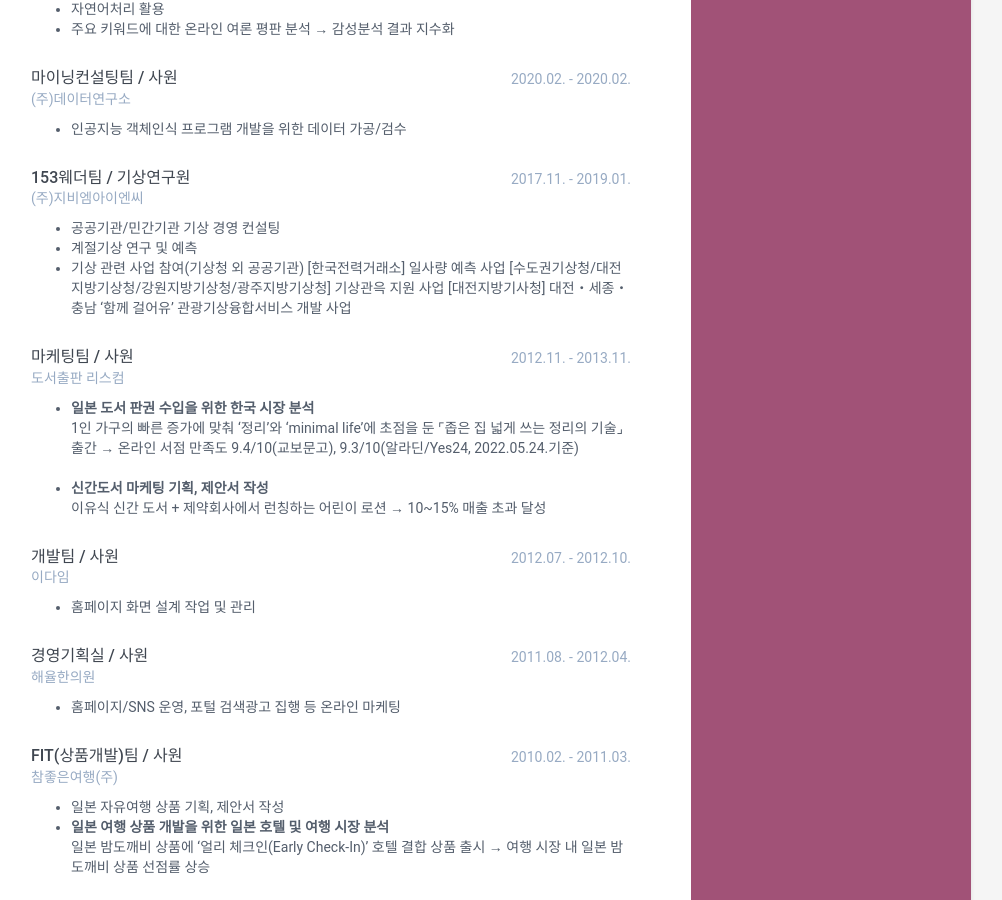
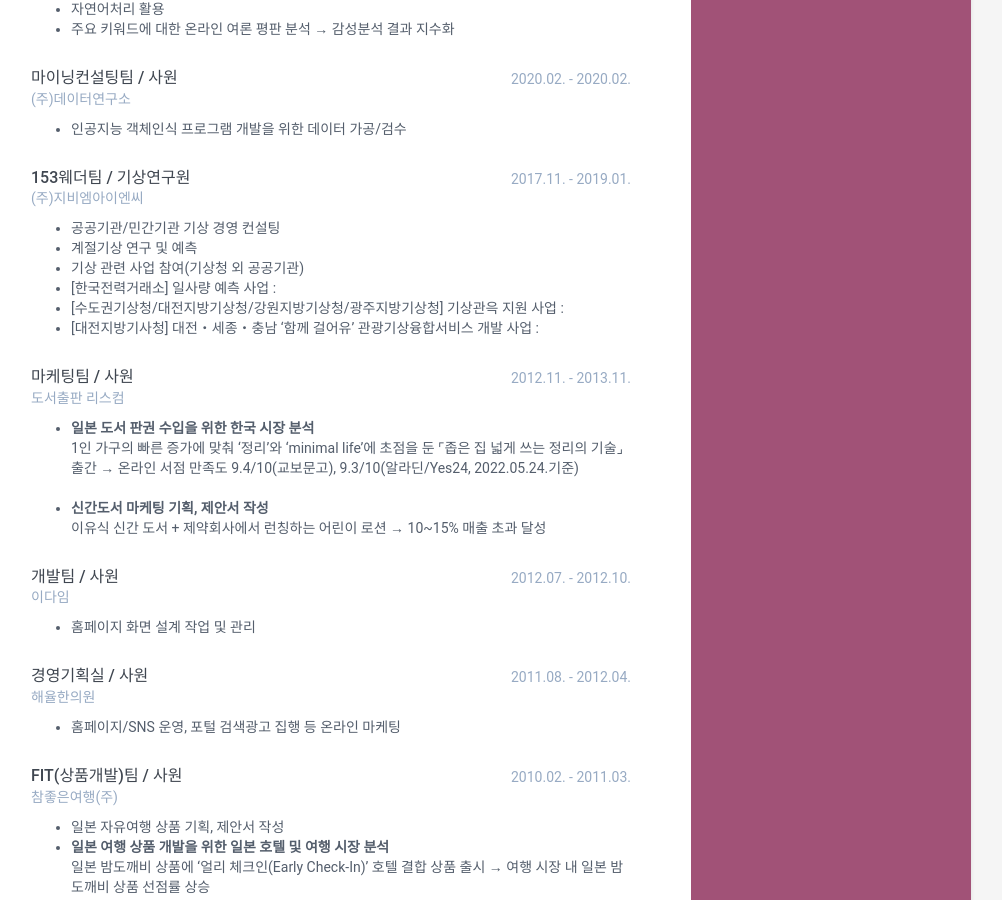
Before and after one commit to ranisop/resume, a Jekyll site: the page built from index.html, in a window 1280 px wide and 900 px high, scrolled down 1412 px. Shown: the whole window, without its empty margins (169-1171 px from the left). Built offline with Jekyll 4.4.1, drawn with Linux system fonts in a browser that asks for light colours.

```diff
--- a/_data/data.yml
+++ b/_data/data.yml
@@ -134,9 +134,12 @@ experiences:
           - 공공기관/민간기관 기상 경영 컨설팅
           - 계절기상 연구 및 예측
           - 기상 관련 사업 참여(기상청 외 공공기관)
-            [한국전력거래소] 일사량 예측 사업
-            [수도권기상청/대전지방기상청/강원지방기상청/광주지방기상청] 기상관윽 지원 사업
-            [대전지방기사청] 대전・세종・충남 '함께 걸어유' 관광기상융합서비스 개발 사업
+          - [한국전력거래소] 일사량 예측 사업
+            :
+          - [수도권기상청/대전지방기상청/강원지방기상청/광주지방기상청] 기상관윽 지원 사업
+            :
+          - [대전지방기사청] 대전・세종・충남 '함께 걸어유' 관광기상융합서비스 개발 사업
+            :
 
     - role: 마케팅팀 / 사원
       time: 2012.11. - 2013.11.
```
